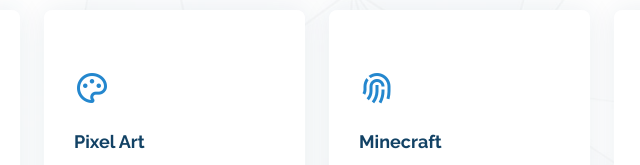
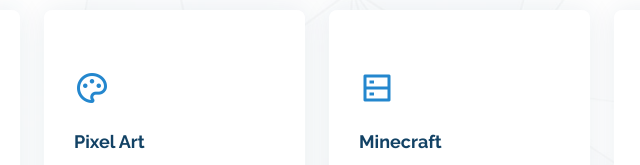
Before and after one commit to CanadaMC/web, a plain HTML site: page index.html in a window 1280 px wide. Shown: the part 437-602 px from the top of the page, 323-963 px from the left. Drawn offline with nearby package versions, Linux system fonts and the light colour scheme.

Commit message:
Update index.html

```diff
--- a/index.html
+++ b/index.html
@@ -91,7 +91,7 @@
 
         <div class="col-md-6 col-lg-3 d-flex align-items-stretch mb-5 mb-lg-0" data-aos="zoom-in" data-aos-delay="400">
           <div class="icon-box">
-            <div class="icon"><i class="ri-fingerprint-line"></i></div>
+            <div class="icon"><i class="ri-server-line"></i></div>
             <h4 class="title"><a href="">Minecraft</a></h4>
             <p class="description">Game & server development we are prepared to deliver a high quality minecraft server.</p>
           </div>
```
